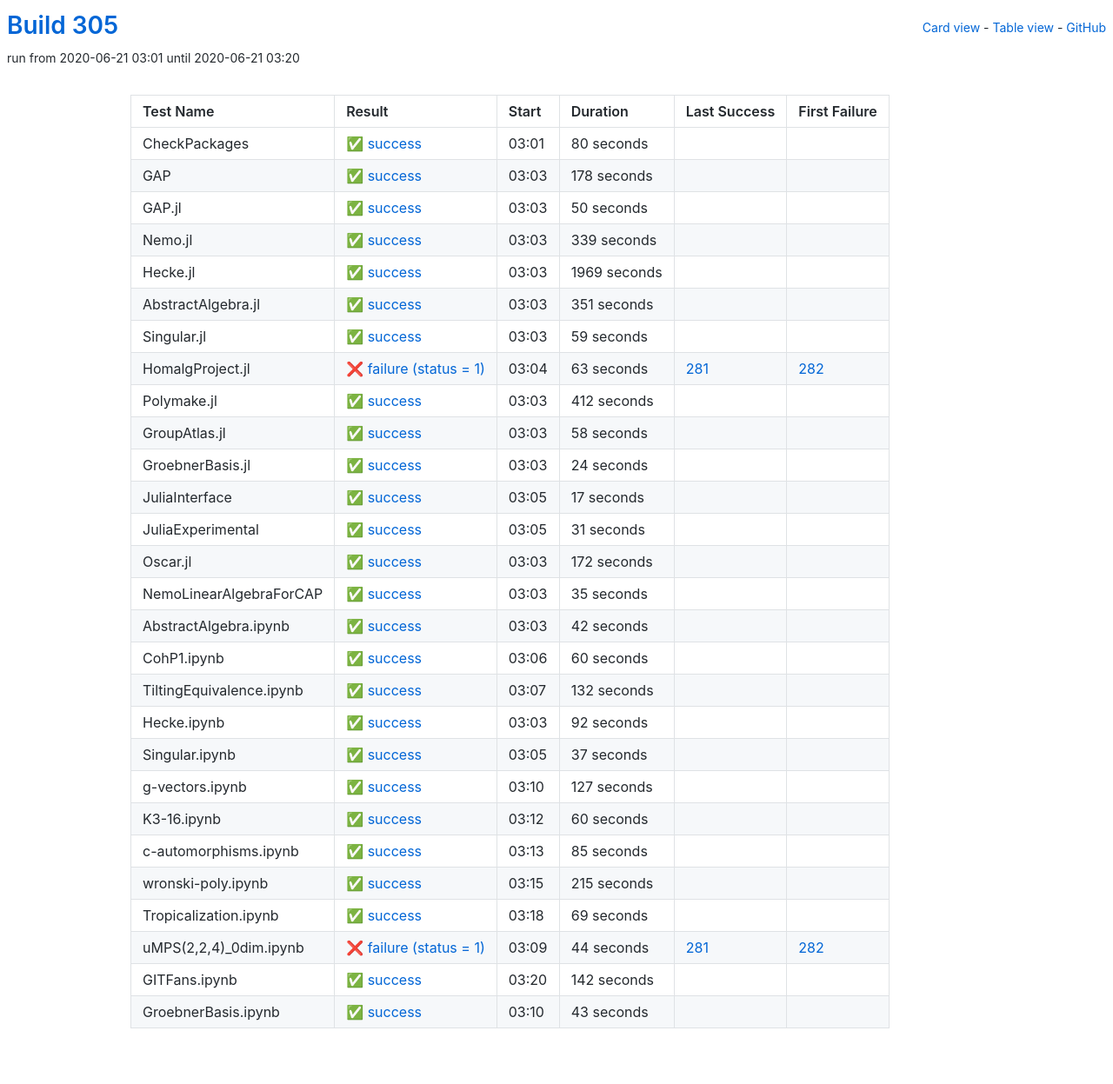
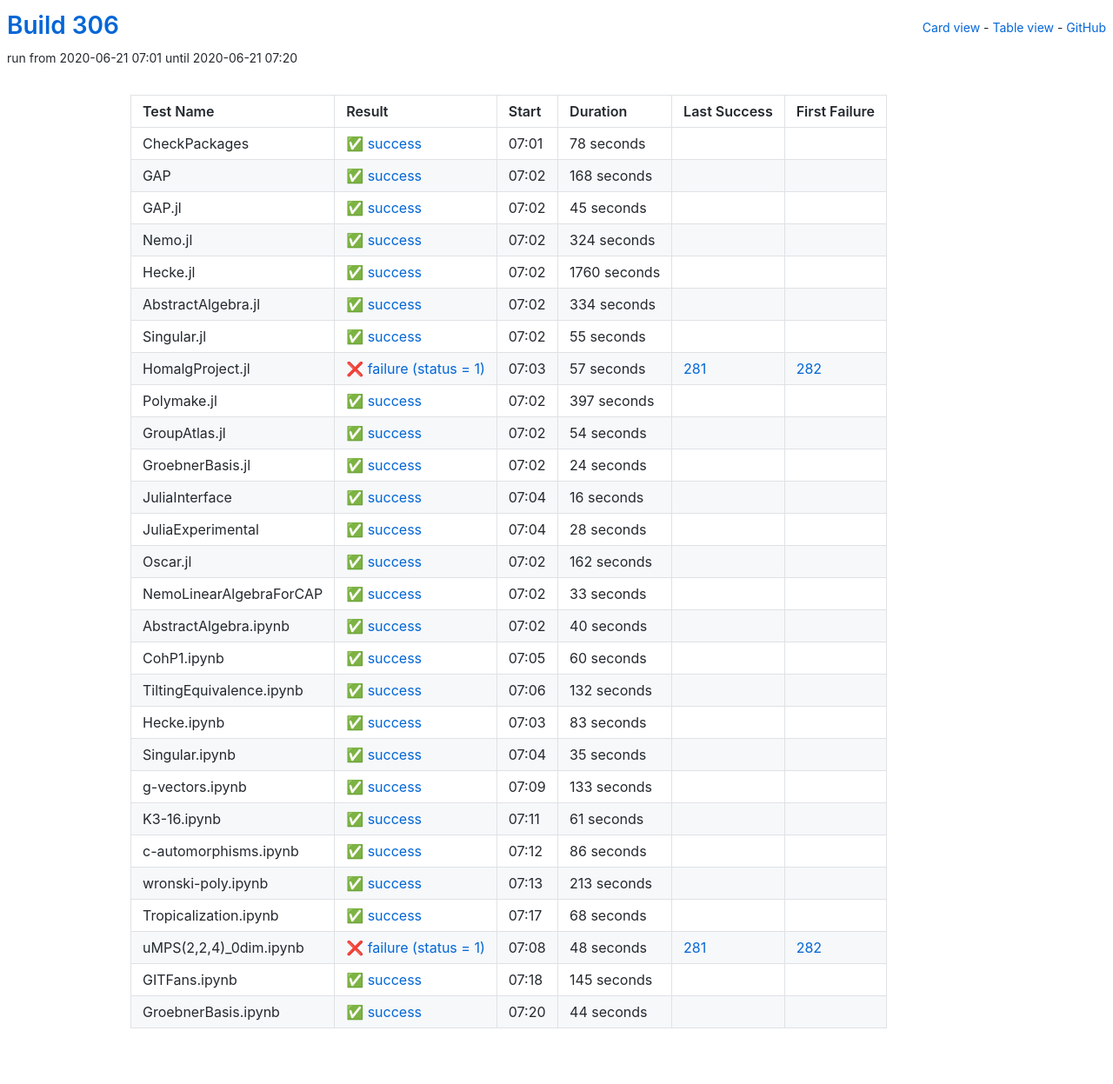
Before and after one commit to oscar-system/oscar-ci-status-stable, a Jekyll site: the page built from table.html, in a window 1280 px wide. Shown: the whole page at 87% size. Built offline with Jekyll 4.4.1, drawn with Linux system fonts in a browser that asks for light colours.

Commit message:
Build #306

```diff
--- a/_data/ci.yml
+++ b/_data/ci.yml
@@ -1,6 +1,6 @@
 ---
-build: 305
-build_url: https://oscarci.mathematik.uni-kl.de/job/oscar-stable/305/
+build: 306
+build_url: https://oscarci.mathematik.uni-kl.de/job/oscar-stable/306/
 job: oscar-stable
 organization: oscar-system
 repo: oscar-ci-status-stable
@@ -8,128 +8,128 @@ repourl: https://github.com/oscar-system/oscar-ci-status-stable
 tests:
 - name: CheckPackages
   id: checkpackages
-  log: https://oscarci.mathematik.uni-kl.de/job/oscar-stable/305/artifact/logs/build-305/CheckPackages.log
-  start: 2020-06-21 03:01
+  log: https://oscarci.mathematik.uni-kl.de/job/oscar-stable/306/artifact/logs/build-306/CheckPackages.log
+  start: 2020-06-21 07:01
   success: true
   exitcode: 0
   status: success
-  duration: 80
+  duration: 78
   last_success: false
   last_success_url:
   first_failure: false
   first_failure_url:
 - name: GAP
   id: gap
-  log: https://oscarci.mathematik.uni-kl.de/job/oscar-stable/305/artifact/logs/build-305/GAP.log
-  start: 2020-06-21 03:03
+  log: https://oscarci.mathematik.uni-kl.de/job/oscar-stable/306/artifact/logs/build-306/GAP.log
+  start: 2020-06-21 07:02
   success: true
   exitcode: 0
   status: success
-  duration: 178
+  duration: 168
   last_success: false
   last_success_url:
   first_failure: false
   first_failure_url:
 - name: GAP.jl
   id: gap-jl
-  log: https://oscarci.mathematik.uni-kl.de/job/oscar-stable/305/artifact/logs/build-305/GAP.jl.log
-  start: 2020-06-21 03:03
+  log: https://oscarci.mathematik.uni-kl.de/job/oscar-stable/306/artifact/logs/build-306/GAP.jl.log
+  start: 2020-06-21 07:02
   success: true
   exitcode: 0
   status: success
-  duration: 50
+  duration: 45
   last_success: false
   last_success_url:
   first_failure: false
   first_failure_url:
 - name: Nemo.jl
   id: nemo-jl
-  log: https://oscarci.mathematik.uni-kl.de/job/oscar-stable/305/artifact/logs/build-305/Nemo.jl.log
-  start: 2020-06-21 03:03
+  log: https://oscarci.mathematik.uni-kl.de/job/oscar-stable/306/artifact/logs/build-306/Nemo.jl.log
+  start: 2020-06-21 07:02
   success: true
   exitcode: 0
   status: success
-  duration: 339
+  duration: 324
   last_success: false
   last_success_url:
   first_failure: false
   first_failure_url:
 - name: Hecke.jl
   id: hecke-jl
-  log: https://oscarci.mathematik.uni-kl.de/job/oscar-stable/305/artifact/logs/build-305/Hecke.jl.log
-  start: 2020-06-21 03:03
+  log: https://oscarci.mathematik.uni-kl.de/job/oscar-stable/306/artifact/logs/build-306/Hecke.jl.log
+  start: 2020-06-21 07:02
   success: true
   exitcode: 0
   status: success
-  duration: 1969
+  duration: 1760
   last_success: false
   last_success_url:
   first_failure: false
   first_failure_url:
 - name: AbstractAlgebra.jl
   id: abstractalgebra-jl
-  log: https://oscarci.mathematik.uni-kl.de/job/oscar-stable/305/artifact/logs/build-305/AbstractAlgebra.jl.log
-  start: 2020-06-21 03:03
+  log: https://oscarci.mathematik.uni-kl.de/job/oscar-stable/306/artifact/logs/build-306/AbstractAlgebra.jl.log
+  start: 2020-06-21 07:02
   success: true
   exitcode: 0
   status: success
-  duration: 351
+  duration: 334
   last_success: false
   last_success_url:
   first_failure: false
   first_failure_url:
 - name: Singular.jl
   id: singular-jl
-  log: https://oscarci.mathematik.uni-kl.de/job/oscar-stable/305/artifact/logs/build-305/Singular.jl.log
-  start: 2020-06-21 03:03
+  log: https://oscarci.mathematik.uni-kl.de/job/oscar-stable/306/artifact/logs/build-306/Singular.jl.log
+  start: 2020-06-21 07:02
   success: true
   exitcode: 0
   status: success
-  duration: 59
+  duration: 55
   last_success: false
   last_success_url:
   first_failure: false
   first_failure_url:
 - name: HomalgProject.jl
   id: homalgproject-jl
-  log: https://oscarci.mathematik.uni-kl.de/job/oscar-stable/305/artifact/logs/build-305/HomalgProject.jl.log
-  start: 2020-06-21 03:04
+  log: https://oscarci.mathematik.uni-kl.de/job/oscar-stable/306/artifact/logs/build-306/HomalgProject.jl.log
+  start: 2020-06-21 07:03
   success: false
   exitcode: 1
   status: failure
-  duration: 63
+  duration: 57
   last_success: 281
   last_success_url: https://oscarci.mathematik.uni-kl.de/job/oscar-stable/281/
   first_failure: 282
   first_failure_url: https://oscarci.mathematik.uni-kl.de/job/oscar-stable/282/
 - name: Polymake.jl
   id: polymake-jl
-  log: https://oscarci.mathematik.uni-kl.de/job/oscar-stable/305/artifact/logs/build-305/Polymake.jl.log
-  start: 2020-06-21 03:03
+  log: https://oscarci.mathematik.uni-kl.de/job/oscar-stable/306/artifact/logs/build-306/Polymake.jl.log
+  start: 2020-06-21 07:02
   success: true
   exitcode: 0
   status: success
-  duration: 412
+  duration: 397
   last_success: false
   last_success_url:
   first_failure: false
   first_failure_url:
 - name: GroupAtlas.jl
   id: groupatlas-jl
-  log: https://oscarci.mathematik.uni-kl.de/job/oscar-stable/305/artifact/logs/build-305/GroupAtlas.jl.log
-  start: 2020-06-21 03:03
+  log: https://oscarci.mathematik.uni-kl.de/job/oscar-stable/306/artifact/logs/build-306/GroupAtlas.jl.log
+  start: 2020-06-21 07:02
   success: true
   exitcode: 0
   status: success
-  duration: 58
+  duration: 54
   last_success: false
   last_success_url:
   first_failure: false
   first_failure_url:
 - name: GroebnerBasis.jl
   id: groebnerbasis-jl
-  log: https://oscarci.mathematik.uni-kl.de/job/oscar-stable/305/artifact/logs/build-305/GroebnerBasis.jl.log
-  start: 2020-06-21 03:03
+  log: https://oscarci.mathematik.uni-kl.de/job/oscar-stable/306/artifact/logs/build-306/GroebnerBasis.jl.log
+  start: 2020-06-21 07:02
   success: true
   exitcode: 0
   status: success
@@ -140,68 +140,68 @@ tests:
   first_failure_url:
 - name: JuliaInterface
   id: juliainterface
-  log: https://oscarci.mathematik.uni-kl.de/job/oscar-stable/305/artifact/logs/build-305/JuliaInterface.log
-  start: 2020-06-21 03:05
+  log: https://oscarci.mathematik.uni-kl.de/job/oscar-stable/306/artifact/logs/build-306/JuliaInterface.log
+  start: 2020-06-21 07:04
   success: true
   exitcode: 0
   status: success
-  duration: 17
+  duration: 16
   last_success: false
   last_success_url:
   first_failure: false
   first_failure_url:
 - name: JuliaExperimental
   id: juliaexperimental
-  log: https://oscarci.mathematik.uni-kl.de/job/oscar-stable/305/artifact/logs/build-305/JuliaExperimental.log
-  start: 2020-06-21 03:05
+  log: https://oscarci.mathematik.uni-kl.de/job/oscar-stable/306/artifact/logs/build-306/JuliaExperimental.log
+  start: 2020-06-21 07:04
   success: true
   exitcode: 0
   status: success
-  duration: 31
+  duration: 28
   last_success: false
   last_success_url:
   first_failure: false
   first_failure_url:
 - name: Oscar.jl
   id: oscar-jl
-  log: https://oscarci.mathematik.uni-kl.de/job/oscar-stable/305/artifact/logs/build-305/Oscar.jl.log
-  start: 2020-06-21 03:03
+  log: https://oscarci.mathematik.uni-kl.de/job/oscar-stable/306/artifact/logs/build-306/Oscar.jl.log
+  start: 2020-06-21 07:02
   success: true
   exitcode: 0
   status: success
-  duration: 172
+  duration: 162
   last_success: false
   last_success_url:
   first_failure: false
   first_failure_url:
 - name: NemoLinearAlgebraForCAP
   id: nemolinearalgebraforcap
-  log: https://oscarci.mathematik.uni-kl.de/job/oscar-stable/305/artifact/logs/build-305/NemoLinearAlgebraForCAP.log
-  start: 2020-06-21 03:03
+  log: https://oscarci.mathematik.uni-kl.de/job/oscar-stable/306/artifact/logs/build-306/NemoLinearAlgebraForCAP.log
+  start: 2020-06-21 07:02
   success: true
   exitcode: 0
   status: success
-  duration: 35
+  duration: 33
   last_success: false
   last_success_url:
   first_failure: false
   first_failure_url:
 - name: AbstractAlgebra.ipynb
   id: abstractalgebra-ipynb
-  log: https://oscarci.mathematik.uni-kl.de/job/oscar-stable/305/artifact/logs/build-305/AbstractAlgebra.ipynb.log
-  start: 2020-06-21 03:03
+  log: https://oscarci.mathematik.uni-kl.de/job/oscar-stable/306/artifact/logs/build-306/AbstractAlgebra.ipynb.log
+  start: 2020-06-21 07:02
   success: true
   exitcode: 0
   status: success
-  duration: 42
+  duration: 40
   last_success: false
   last_success_url:
   first_failure: false
   first_failure_url:
 - name: CohP1.ipynb
   id: cohp1-ipynb
-  log: https://oscarci.mathematik.uni-kl.de/job/oscar-stable/305/artifact/logs/build-305/CohP1.ipynb.log
-  start: 2020-06-21 03:06
+  log: https://oscarci.mathematik.uni-kl.de/job/oscar-stable/306/artifact/logs/build-306/CohP1.ipynb.log
+  start: 2020-06-21 07:05
   success: true
   exitcode: 0
   status: success
@@ -212,8 +212,8 @@ tests:
   first_failure_url:
 - name: TiltingEquivalence.ipynb
   id: tiltingequivalence-ipynb
-  log: https://oscarci.mathematik.uni-kl.de/job/oscar-stable/305/artifact/logs/build-305/TiltingEquivalence.ipynb.log
-  start: 2020-06-21 03:07
+  log: https://oscarci.mathematik.uni-kl.de/job/oscar-stable/306/artifact/logs/build-306/TiltingEquivalence.ipynb.log
+  start: 2020-06-21 07:06
   success: true
   exitcode: 0
   status: success
@@ -224,120 +224,120 @@ tests:
   first_failure_url:
 - name: Hecke.ipynb
   id: hecke-ipynb
-  log: https://oscarci.mathematik.uni-kl.de/job/oscar-stable/305/artifact/logs/build-305/Hecke.ipynb.log
-  start: 2020-06-21 03:03
+  log: https://oscarci.mathematik.uni-kl.de/job/oscar-stable/306/artifact/logs/build-306/Hecke.ipynb.log
+  start: 2020-06-21 07:03
   success: true
   exitcode: 0
   status: success
-  duration: 92
+  duration: 83
   last_success: false
   last_success_url:
   first_failure: false
   first_failure_url:
 - name: Singular.ipynb
   id: singular-ipynb
-  log: https://oscarci.mathematik.uni-kl.de/job/oscar-stable/305/artifact/logs/build-305/Singular.ipynb.log
-  start: 2020-06-21 03:05
+  log: https://oscarci.mathematik.uni-kl.de/job/oscar-stable/306/artifact/logs/build-306/Singular.ipynb.log
+  start: 2020-06-21 07:04
   success: true
   exitcode: 0
   status: success
-  duration: 37
+  duration: 35
   last_success: false
   last_success_url:
   first_failure: false
   first_failure_url:
 - name: g-vectors.ipynb
   id: g-vectors-ipynb
-  log: https://oscarci.mathematik.uni-kl.de/job/oscar-stable/305/artifact/logs/build-305/g-vectors.ipynb.log
-  start: 2020-06-21 03:10
+  log: https://oscarci.mathematik.uni-kl.de/job/oscar-stable/306/artifact/logs/build-306/g-vectors.ipynb.log
+  start: 2020-06-21 07:09
   success: true
   exitcode: 0
   status: success
-  duration: 127
+  duration: 133
   last_success: false
   last_success_url:
   first_failure: false
   first_failure_url:
 - name: K3-16.ipynb
   id: k3-16-ipynb
-  log: https://oscarci.mathematik.uni-kl.de/job/oscar-stable/305/artifact/logs/build-305/K3-16.ipynb.log
-  start: 2020-06-21 03:12
+  log: https://oscarci.mathematik.uni-kl.de/job/oscar-stable/306/artifact/logs/build-306/K3-16.ipynb.log
+  start: 2020-06-21 07:11
   success: true
   exitcode: 0
   status: success
-  duration: 60
+  duration: 61
   last_success: false
   last_success_url:
   first_failure: false
   first_failure_url:
 - name: c-automorphisms.ipynb
   id: c-automorphisms-ipynb
-  log: https://oscarci.mathematik.uni-kl.de/job/oscar-stable/305/artifact/logs/build-305/c-automorphisms.ipynb.log
-  start: 2020-06-21 03:13
+  log: https://oscarci.mathematik.uni-kl.de/job/oscar-stable/306/artifact/logs/build-306/c-automorphisms.ipynb.log
+  start: 2020-06-21 07:12
   success: true
   exitcode: 0
   status: success
-  duration: 85
+  duration: 86
   last_success: false
   last_success_url:
   first_failure: false
   first_failure_url:
 - name: wronski-poly.ipynb
   id: wronski-poly-ipynb
-  log: https://oscarci.mathematik.uni-kl.de/job/oscar-stable/305/artifact/logs/build-305/wronski-poly.ipynb.log
-  start: 2020-06-21 03:15
+  log: https://oscarci.mathematik.uni-kl.de/job/oscar-stable/306/artifact/logs/build-306/wronski-poly.ipynb.log
+  start: 2020-06-21 07:13
   success: true
   exitcode: 0
   status: success
-  duration: 215
+  duration: 213
   last_success: false
   last_success_url:
   first_failure: false
   first_failure_url:
 - name: Tropicalization.ipynb
   id: tropicalization-ipynb
-  log: https://oscarci.mathematik.uni-kl.de/job/oscar-stable/305/artifact/logs/build-305/Tropicalization.ipynb.log
-  start: 2020-06-21 03:18
+  log: https://oscarci.mathematik.uni-kl.de/job/oscar-stable/306/artifact/logs/build-306/Tropicalization.ipynb.log
+  start: 2020-06-21 07:17
   success: true
   exitcode: 0
   status: success
-  duration: 69
+  duration: 68
   last_success: false
   last_success_url:
   first_failure: false
   first_failure_url:
 - name: uMPS(2,2,4)_0dim.ipynb
   id: umps-2-2-4-0dim-ipynb
-  log: https://oscarci.mathematik.uni-kl.de/job/oscar-stable/305/artifact/logs/build-305/uMPS-2-2-4-_0dim.ipynb.log
-  start: 2020-06-21 03:09
+  log: https://oscarci.mathematik.uni-kl.de/job/oscar-stable/306/artifact/logs/build-306/uMPS-2-2-4-_0dim.ipynb.log
+  start: 2020-06-21 07:08
   success: false
   exitcode: 1
   status: failure
-  duration: 44
+  duration: 48
   last_success: 281
   last_success_url: https://oscarci.mathematik.uni-kl.de/job/oscar-stable/281/
   first_failure: 282
   first_failure_url: https://oscarci.mathematik.uni-kl.de/job/oscar-stable/282/
 - name: GITFans.ipynb
   id: gitfans-ipynb
-  log: https://oscarci.mathematik.uni-kl.de/job/oscar-stable/305/artifact/logs/build-305/GITFans.ipynb.log
-  start: 2020-06-21 03:20
+  log: https://oscarci.mathematik.uni-kl.de/job/oscar-stable/306/artifact/logs/build-306/GITFans.ipynb.log
+  start: 2020-06-21 07:18
   success: true
   exitcode: 0
   status: success
-  duration: 142
+  duration: 145
   last_success: false
   last_success_url:
   first_failure: false
   first_failure_url:
 - name: GroebnerBasis.ipynb
   id: groebnerbasis-ipynb
-  log: https://oscarci.mathematik.uni-kl.de/job/oscar-stable/305/artifact/logs/build-305/GroebnerBasis.ipynb.log
-  start: 2020-06-21 03:10
+  log: https://oscarci.mathematik.uni-kl.de/job/oscar-stable/306/artifact/logs/build-306/GroebnerBasis.ipynb.log
+  start: 2020-06-21 07:20
   success: true
   exitcode: 0
   status: success
-  duration: 43
+  duration: 44
   last_success: false
   last_success_url:
   first_failure: false
```
Also changed, not shown: README.md.
